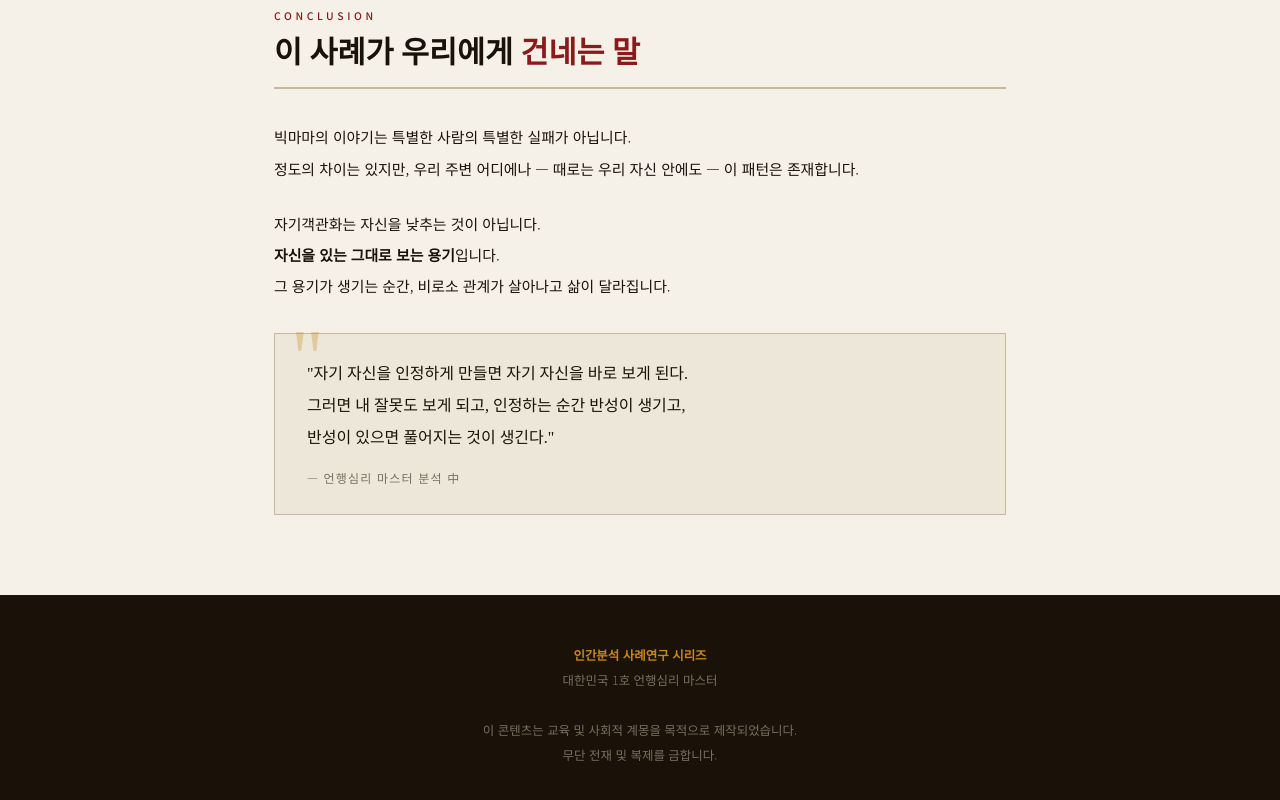
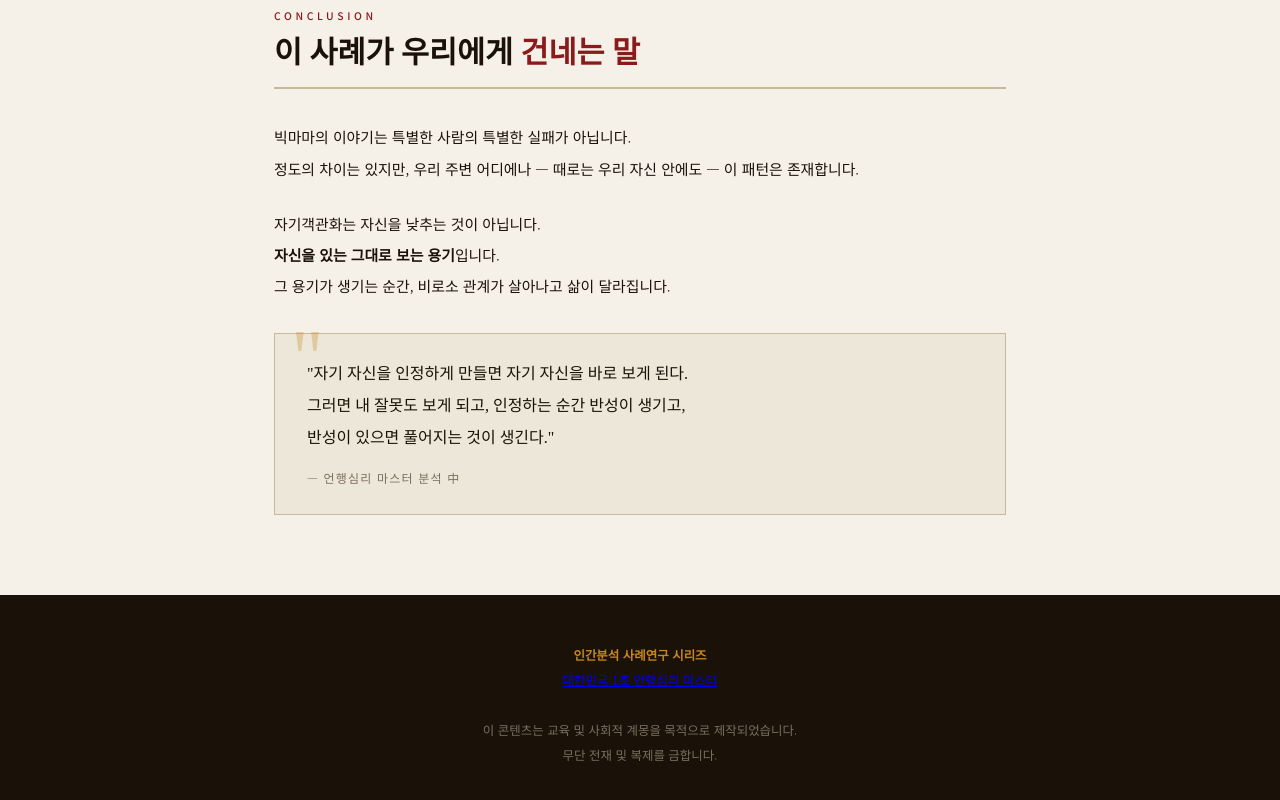
Before and after one commit to wisespring/human, a plain HTML site: page bigmama_case_study.html in a window 1280 px wide. Shown: the part 6626-7426 px from the top of the page. Drawn offline with Linux system fonts and the light colour scheme; a web font is replaced by a local one.

Commit message:
Update bigmama_case_study.html

```diff
--- a/bigmama_case_study.html
+++ b/bigmama_case_study.html
@@ -759,7 +759,7 @@
 <footer>
   <div class="container">
     <strong>인간분석 사례연구 시리즈</strong><br>
-    대한민국 1호 언행심리 마스터<br><br>
+    <a target="_blank" href="https://wisespring.github.io/human/wapmaster.html">대한민국 1호 언행심리 마스터</a><br><br>
     이 콘텐츠는 교육 및 사회적 계몽을 목적으로 제작되었습니다.<br>
     무단 전재 및 복제를 금합니다.
   </div>
```
